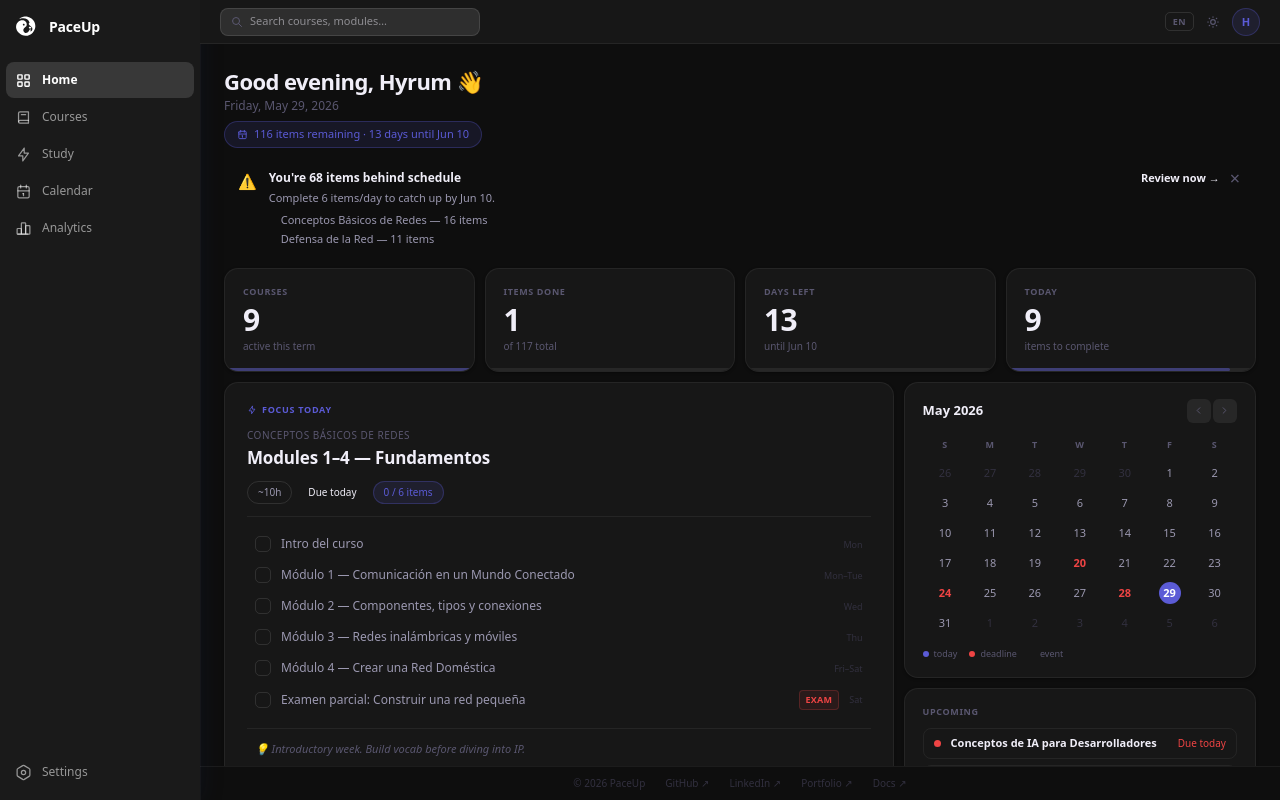
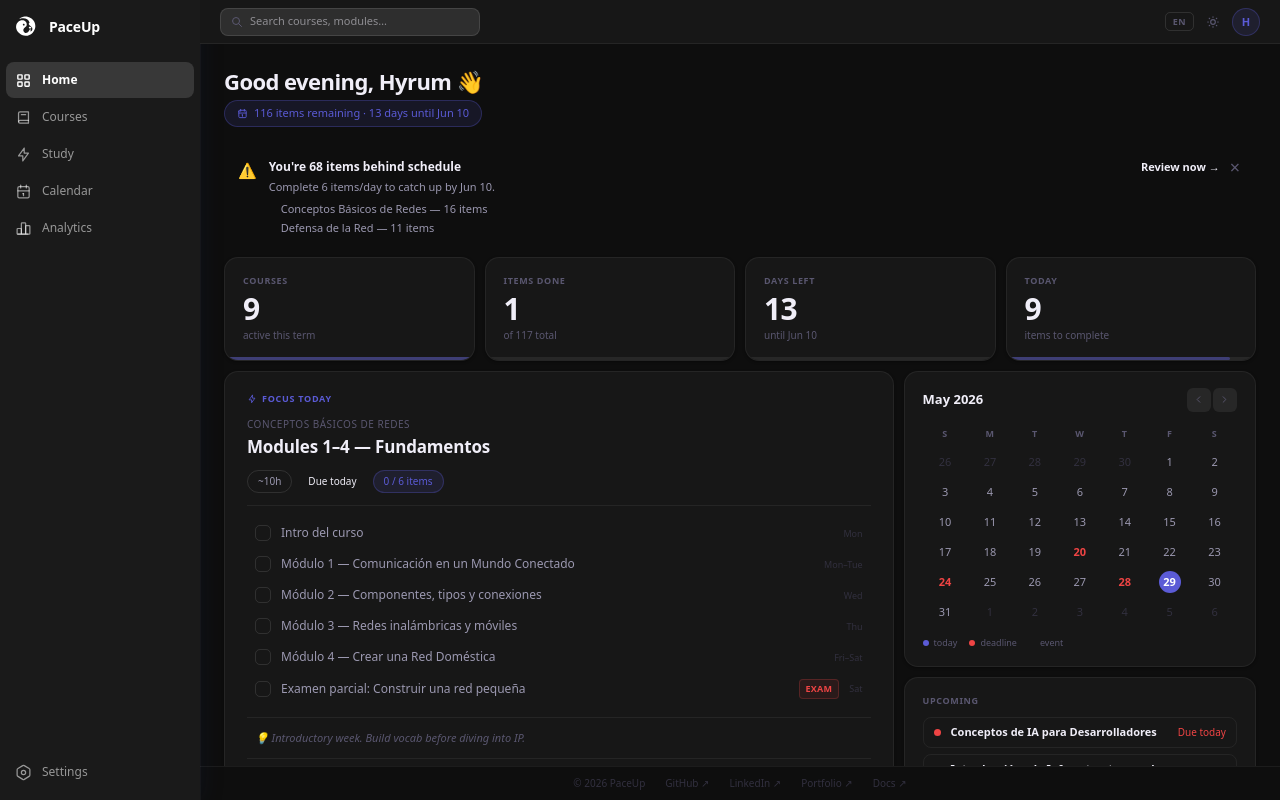
Before and after one commit to HyrumBustosFernandez/Bitacora-webbapp, a Next.js app: page / in a window 1280 px wide. Built offline with nearby package versions, Linux system fonts and the light colour scheme.

Commit message:
cleanup: remove date from greeting, add spacing

```diff
--- a/app/page.tsx
+++ b/app/page.tsx
@@ -55,7 +55,9 @@ export default function Home() {
 
   return (
     <div style={{ display: 'flex', flexDirection: 'column', gap: 10 }}>
-      <GreetingRow state={appState} />
+      <div style={{ marginBottom: 10 }}>
+        <GreetingRow state={appState} />
+      </div>
       <AlertBanner state={appState} />
       <StatsRow state={appState} />
       <div style={{
--- a/components/dashboard/GreetingRow.tsx
+++ b/components/dashboard/GreetingRow.tsx
@@ -11,12 +11,6 @@ function getGreeting(): string {
   if (h < 12) return 'Good morning';
   if (h < 18) return 'Good afternoon';
   return 'Good evening';
-}
-
-function formatDate(): string {
-  return new Date().toLocaleDateString('en-US', {
-    weekday: 'long', month: 'long', day: 'numeric', year: 'numeric',
-  });
 }
 
 export default function GreetingRow({ state }: Props) {
@@ -43,9 +37,6 @@ export default function GreetingRow({ state }: Props) {
             letterSpacing: '-0.025em', lineHeight: 1.2,
           }}>
             {getGreeting()}, {name} 👋
-          </div>
-          <div style={{ fontSize: 12, color: 'var(--text-3)', fontWeight: 500, marginTop: 3 }}>
-            {formatDate()}
           </div>
         </div>
 
```
